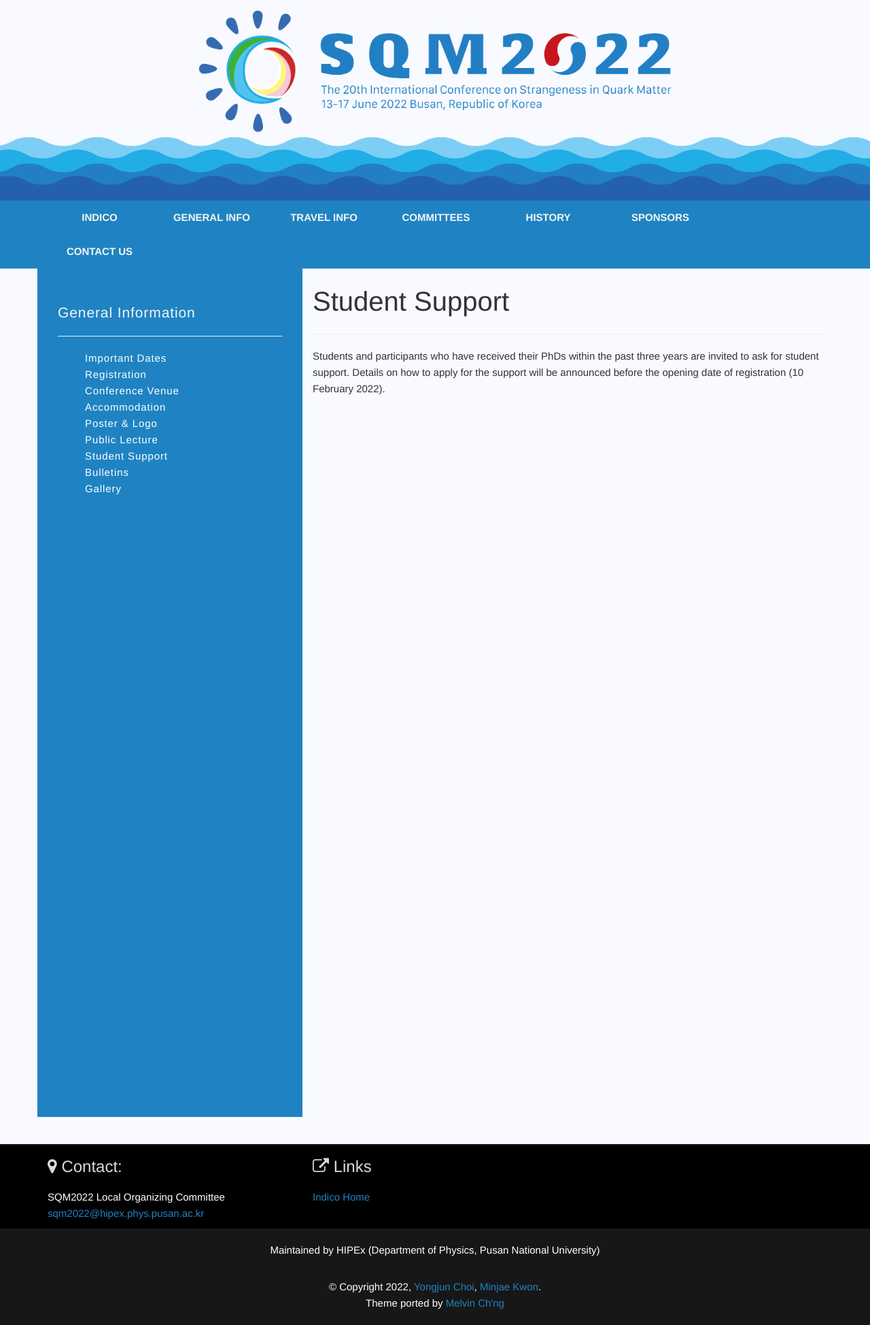
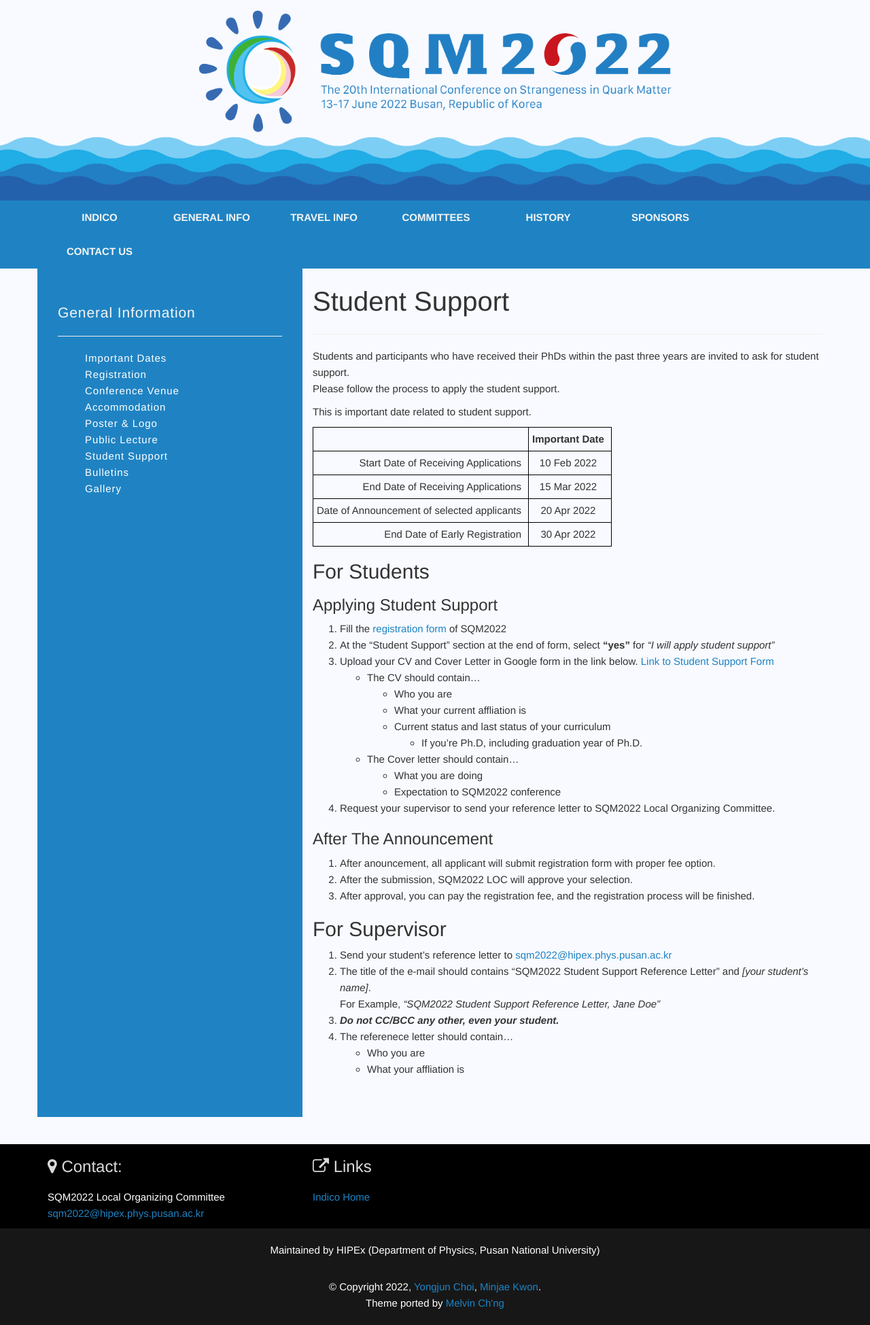
Before and after one commit to SQM2021/SQM2021.github.io, a Jekyll site: the page built from _pages/general-info/student-support.md, in a window 1280 px wide. Shown: the whole page at 68% size. Built offline with Jekyll 4.4.1, drawn with Linux system fonts in a browser that asks for light colours.

Commit message:
20220204-03

```diff
--- a/_pages/general-info/accomodation.md
+++ b/_pages/general-info/accomodation.md
@@ -116,8 +116,6 @@
 <br>
 For more information on the hotel, please go to the [website](https://www.busanparadisehotel.co.kr/front/hotel/room/view?RR_ROOM_CATEGORY=DELUXE&RR_ROOM_TYPE=DELUXE_CITY&RR_LOCATION_TYPE=MAIN_BUILDING){:target="_blank"}.
 
-
-
 ## Special Offers
 The Paradise Hotel has a special price offer for conference participants.
 
@@ -167,7 +165,21 @@
   - From 1 days or less prior to Arrival date : No refund
 
 ### How to Apply Offer
-Details on how to apply for the offer will be announced before the opening date of registration (10 February 2022).
-<!--
-You can apply either of 2 ways to reserve with the special offer, *(1) web-based reservation tool* and *(2) paper-based reservation form*. After registration in indico, *"Special Offer of Paradise Hotel"* will be appeared at the menu of indico. You can get hyperlink of the tool or the form. **Access to menu is granted to registered participants only.** If you want to get the hyperlink or the submission form without a registration, please contact to the [secretariat](mailto:sqm2022@hipex.phys.pusan.ac.kr)
--->
+
+You can apply offer after / or during registration of SQM2022.
+
+* If you want to apply during registration
+  (If you're not visa waiver and needed the invitation letter. And you'll stay at Paradise Hotel)
+  * At the end of section "Invitation Letter" of registration form, there's URL to download docx file to apply offer.
+  * Download the form, Fill the form and send to Reservation Office of Paradise Hotel ([res@paradisehotel.co.kr](mailto:res@paradisehotel.co.kr))
+* If you want to apply after registration
+  * After registration (including payment), the menu **"Special Offer of Paradise Hotel"** is appeared (only registered user can see)
+  * You can choose how to reserve the hotel. (Follow the procedure offered.)
+
+This is important date related to apply offer.
+
+|                       | Important Date |
+|:---------------------:|:--------------:|
+| Start Applying Offer  | 10 Feb 2022    |
+| Finish Applying Offer | 10 May 2022    |
+| **First-Order, First-Serve basis.** |      |
--- a/_pages/general-info/student-support.md
+++ b/_pages/general-info/student-support.md
@@ -5,10 +5,62 @@
 hide : false
 ---
 
-Students and participants who have received their PhDs within the past three years are invited to ask for student support. Details on how to apply for the support will be announced before the opening date of registration (10 February 2022).
 
-<!--
-Students and participants who have received their PhDs within the past three years are invited to ask for student support attach their application and CV onto registration form in INDICO page. In addition, a reference letter should be sent separately from their supervisor to [sqm2022@hipex.phys.pusan.ac.kr](mailto:sqm2022@hipex.phys.pusan.ac.kr) Applications for the support will be accepted from **10 February 2022** through **28 March 2022**. Support acceptance notifications will be delivered by **15 April 2022**.
+<style>
+    table {
+    border-collapse: collapse;
+    border: 1px solid black;
+    }
+    th, td {
+    padding: 5px;
+    padding-right: 10px;
+    min-width: 8em;
+        border: 1px solid black;
+    }
+</style>
 
-For a limited number of applications there will be a reduction or waiving of the conference fee. The budget for student support is delivered by several [sponsors](/pages/sponsors/) and organizing committee.
--->
+Students and participants who have received their PhDs within the past three years are invited to ask for student support.
+Please follow the process to apply the student support.
+
+This is important date related to student support.
+
+|                                             | Important Date |
+|--------------------------------------------:|:--------------:|
+| Start Date of Receiving Applications        | 10 Feb 2022    |
+| End Date of Receiving Applications          | 15 Mar 2022    |
+| Date of Announcement of selected applicants | 20 Apr 2022    |
+| End Date of Early Registration              | 30 Apr 2022    |
+
+## For Students
+
+### Applying Student Support
+
+1. Fill the [registration form](https://indico.cern.ch/event/1037821/registrations/) of SQM2022
+2. At the "Student Support" section at the end of form, select **"yes"** for *"I will apply student support"*
+3. Upload your CV and Cover Letter in Google form in the link below.
+  [Link to Student Support Form](https://forms.gle/H922FHFKi4YDA5se6)
+   * The CV should contain...
+      * Who you are
+      * What your current affliation is
+      * Current status and last status of your curriculum
+        * If you're Ph.D, including graduation year of Ph.D.
+   * The Cover letter should contain...
+      * What you are doing
+      * Expectation to SQM2022 conference
+4. Request your supervisor to send your reference letter to SQM2022 Local Organizing Committee.
+
+### After The Announcement
+
+1. After anouncement, all applicant will submit registration form with proper fee option.
+2. After the submission, SQM2022 LOC will approve your selection.
+3. After approval, you can pay the registration fee, and the registration process will be finished.
+
+## For Supervisor
+
+1. Send your student's reference letter to [sqm2022@hipex.phys.pusan.ac.kr](mailto:sqm2022@hipex.phys.pusan.ac.kr)
+2. The title of the e-mail should contains "SQM2022 Student Support Reference Letter" and *[your student's name]*.
+   For Example, *"SQM2022 Student Support Reference Letter, Jane Doe"*
+3. ***Do not CC/BCC any other, even your student.***
+4. The referenece letter should contain...
+   * Who you are
+   * What your affliation is
```
Also changed, not shown: _pages/general-info/bulletins.md (+20 -11 lines), _pages/general-info/registration.md (+7 -7 lines), _pages/travel-info/invitation-letter.md (+14 -1 lines), _pages/travel-info/visa-information.md (+24 -1 lines).
